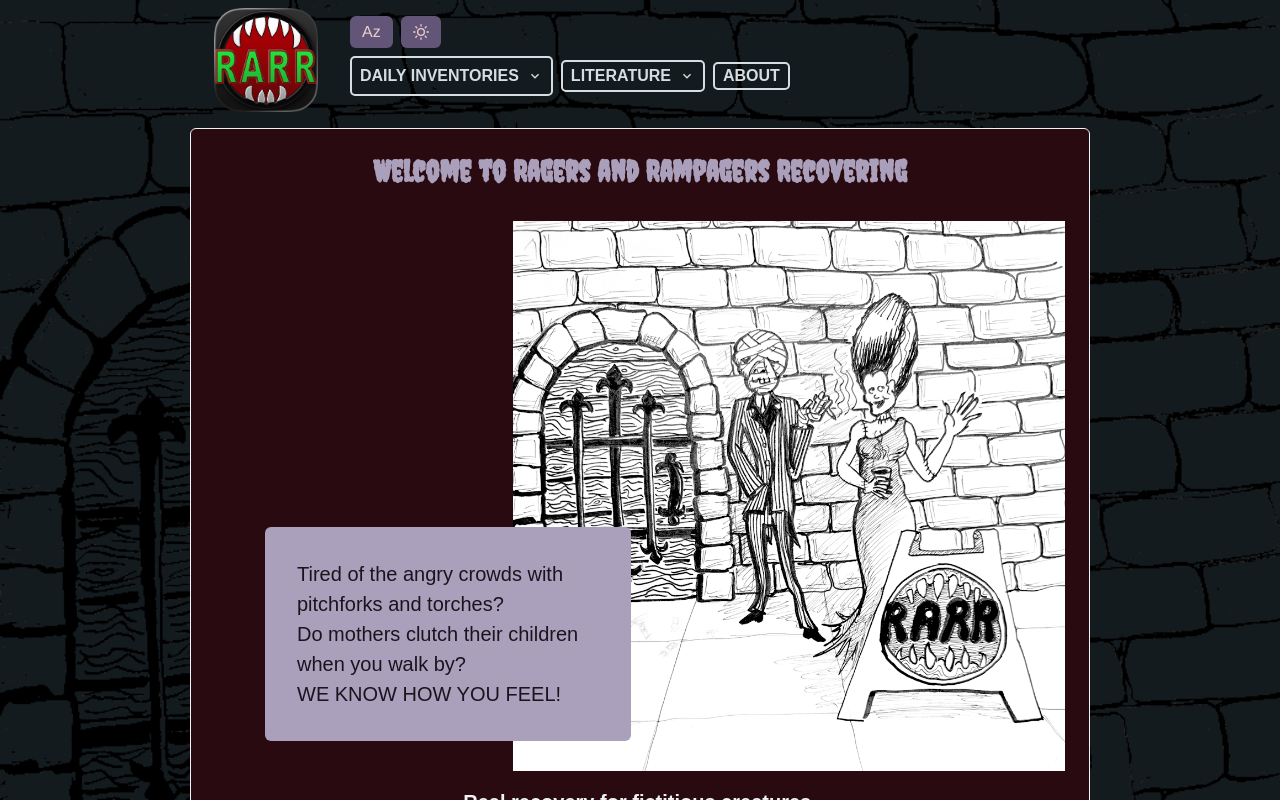
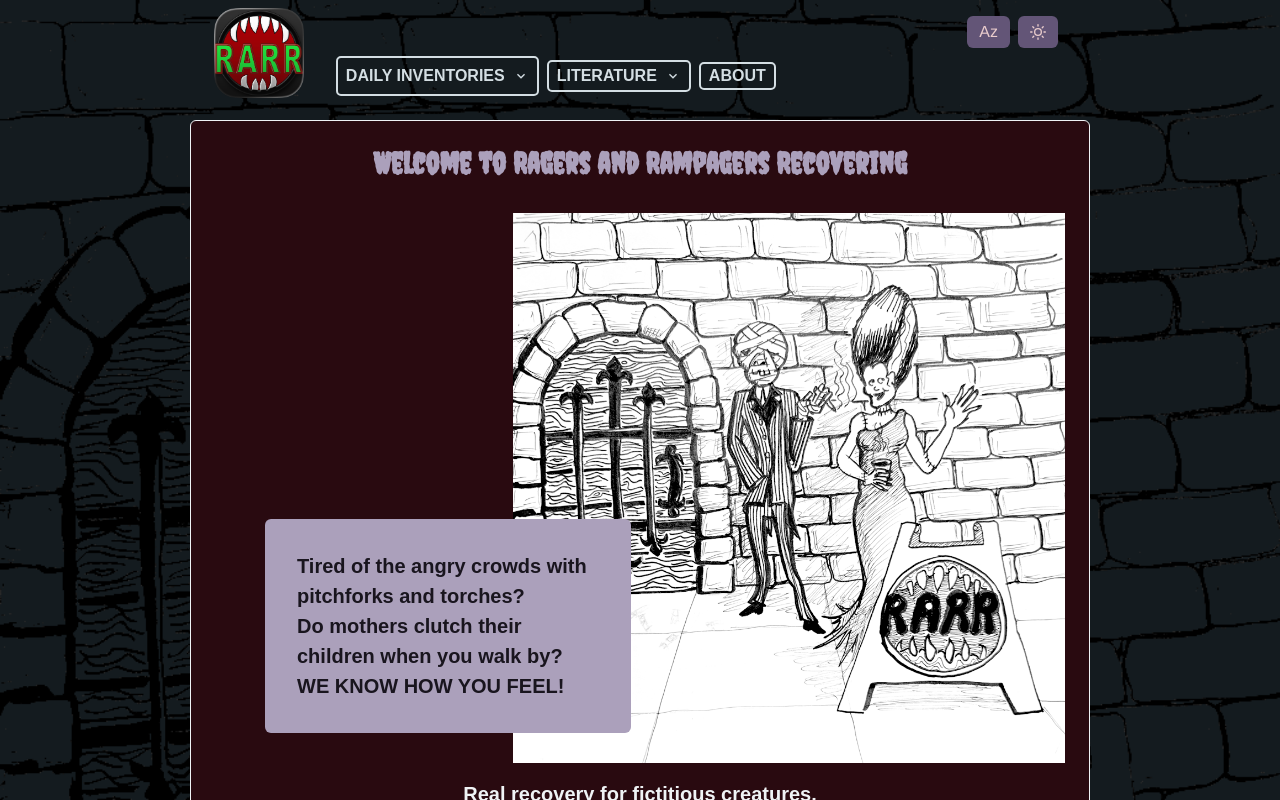
Before and after one commit to skullyflower/RARRecover, a React (Vite) app: page / in a window 1280 px wide. Built offline with nearby package versions, Linux system fonts and the light colour scheme; a web font is replaced by a local one.

Commit message:
Theme and header updates.

```diff
--- a/src/components/NavBar.tsx
+++ b/src/components/NavBar.tsx
@@ -125,13 +125,12 @@ const NavBar = (): JSX.Element => {
   return (
     <Box p={4} w={'100%'}>
       <Stack alignItems={'stretch'} gap={2} width={'100%'}>
-        <HStack width={'inherit'} justifyContent={'space-between'}>
-          <Show breakpoint="(max-width: 450px)">
-            <Button size={'sm'} onClick={onToggle}>
-              menu
-            </Button>
-          </Show>
-          <HStack wrap="wrap" gap={2} justifyContent={'flex-end'}>
+        <HStack
+          width={'inherit'}
+          justifyContent={isLargerThan450 ? 'end' : 'space-between'}
+          wrap="wrap"
+        >
+          <HStack gap={2} justifyContent={'flex-end'}>
             <Tooltip hasArrow label={`Switch Font Mode`}>
               <Button size={'sm'} onClick={toggleFontMode}>
                 <span
@@ -157,6 +156,11 @@ const NavBar = (): JSX.Element => {
               </Tooltip>
             )}
           </HStack>
+          <Show breakpoint="(max-width: 450px)">
+            <Button size={'sm'} onClick={onToggle}>
+              menu
+            </Button>
+          </Show>
         </HStack>
         <Collapse startingHeight={isLargerThan450 ? 'auto' : 0} in={isOpen}>
           <HStack wrap="wrap" justifyContent={'flex-start'} columnGap={2}>
--- a/src/components/layout/Layout.tsx
+++ b/src/components/layout/Layout.tsx
@@ -1,4 +1,4 @@
-import { Box, Center, Image, Stack, useColorMode, LinkBox } from '@chakra-ui/react'
+import { Box, Image, Stack, useColorMode, LinkBox } from '@chakra-ui/react'
 import NavBar from '../NavBar'
 import rarrLogo from '@renderer/assets/RarrLogo.png'
 import { Link as ReactRouterLink, Outlet } from 'react-router-dom'
@@ -26,13 +26,12 @@ function Layout(): JSX.Element {
       >
         <header>
           <Stack
-            direction={['column', 'row']}
+            direction={'row'}
             width={'100%'}
             paddingInline={4}
-            justifyContent="start"
-            alignItems={['stretch', 'flex-start']}
+            justifyContent="space-between"
+            alignItems={'flex-start'}
           >
-            <Center>
             <LinkBox
               as={ReactRouterLink}
               width="120px"
@@ -43,11 +42,7 @@ function Layout(): JSX.Element {
             >
               <Image src={rarrLogo} alt="Ragers and Rampagers, Recovering" />
             </LinkBox>
-            </Center>
-
-            <Box minW={{ xs: 7, md: 12 }}>
             <NavBar />
-            </Box>
           </Stack>
         </header>
         <Box>{isLocked ? <UnlockInventory /> : <Outlet />}</Box>
--- a/src/components/routes/Routes.tsx
+++ b/src/components/routes/Routes.tsx
@@ -1,6 +1,6 @@
 import { Routes, Route } from 'react-router-dom'
 import Layout from '../layout/Layout'
-import HomePage from '@renderer/pages/home'
+import HomePage from '@renderer/pages/home/home'
 import { rarrRouteList } from './rarr-routes'
 import React from 'react'
 
--- a/src/pages/home.tsx
+++ b/src/pages/home/home.tsx
@@ -34,7 +34,9 @@ function HomePage(): JSX.Element {
                 fontSize={['lg', 'xl']}
               >
                 {strings.boxText.map((line, i) => (
-                  <Text key={`line-${i}`}>{line}</Text>
+                  <Text fontWeight={'bold'} key={`line-${i}`}>
+                    {line}
+                  </Text>
                 ))}
               </Box>
               <Image
```
Also changed, not shown: src/theme.mts. Lines whose indentation alone changed are shown as unchanged.
